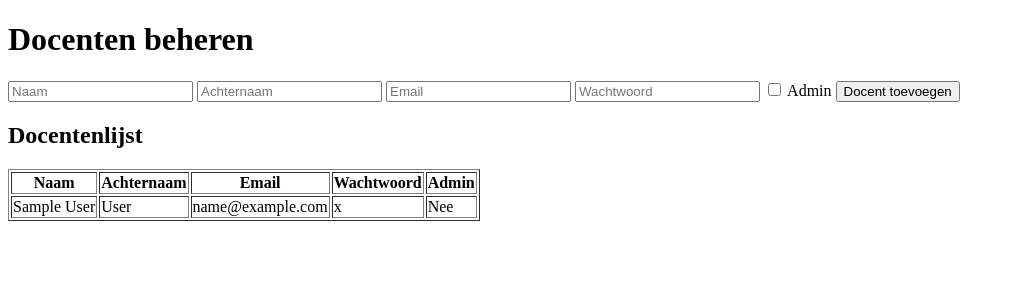
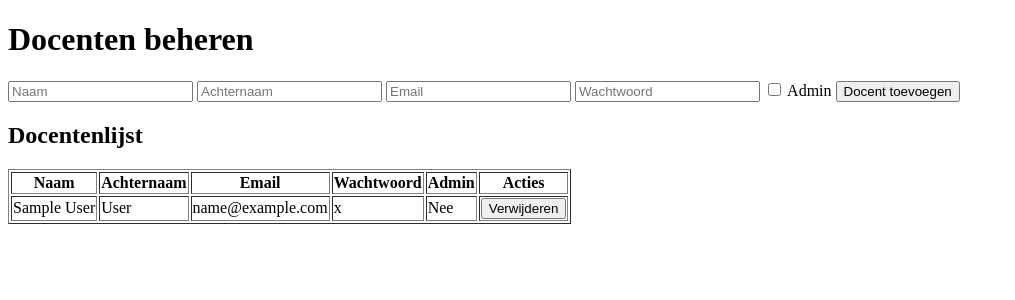
Before and after one commit to SimoneCalf/WP3, a Flask app: page /teacher/manage_teachers in a window 1280 px wide. Shown: the top 300 px of the page, without its empty margins (0-1015 px from the left). Run offline with Flask 3, Linux system fonts and the light colour scheme; tables that the repository leaves empty hold one stand-in row (values such as "Sample post"); some libraries are stand-ins or nearby versions.

Commit message:
verwijder knoppen aanwezig

```diff
--- a/WebApp/templates/manage_teachers.html
+++ b/WebApp/templates/manage_teachers.html
@@ -29,12 +29,15 @@
                  <th>Email</th>
                  <th>Wachtwoord</th>
                  <th>Admin</th>
+                 <th>Acties</th>
              </tr>
          </thead>
          <tbody>
              <!-- De tabelrijen worden hier toegevoegd -->
          </tbody>
      </table>
+
+
 
 
     <script>
@@ -56,10 +59,14 @@
                                     <td>${teacher.email}</td>
                                     <td>${teacher.password}</td>
                                     <td>${teacher.isAdmin ? 'Ja' : 'Nee'}</td>
+                                     <td>
+                                        <button class="remove-btn" data-id="${teacher.id}">Verwijderen</button>
+                                    </td>
                                 </tr>
                             `;
                             teacherTableBody.append(tableRow);
                         });
+
                     },
                     error: function(xhr, status, error) {
                         console.error('Error fetching teacher data:', error);
```
